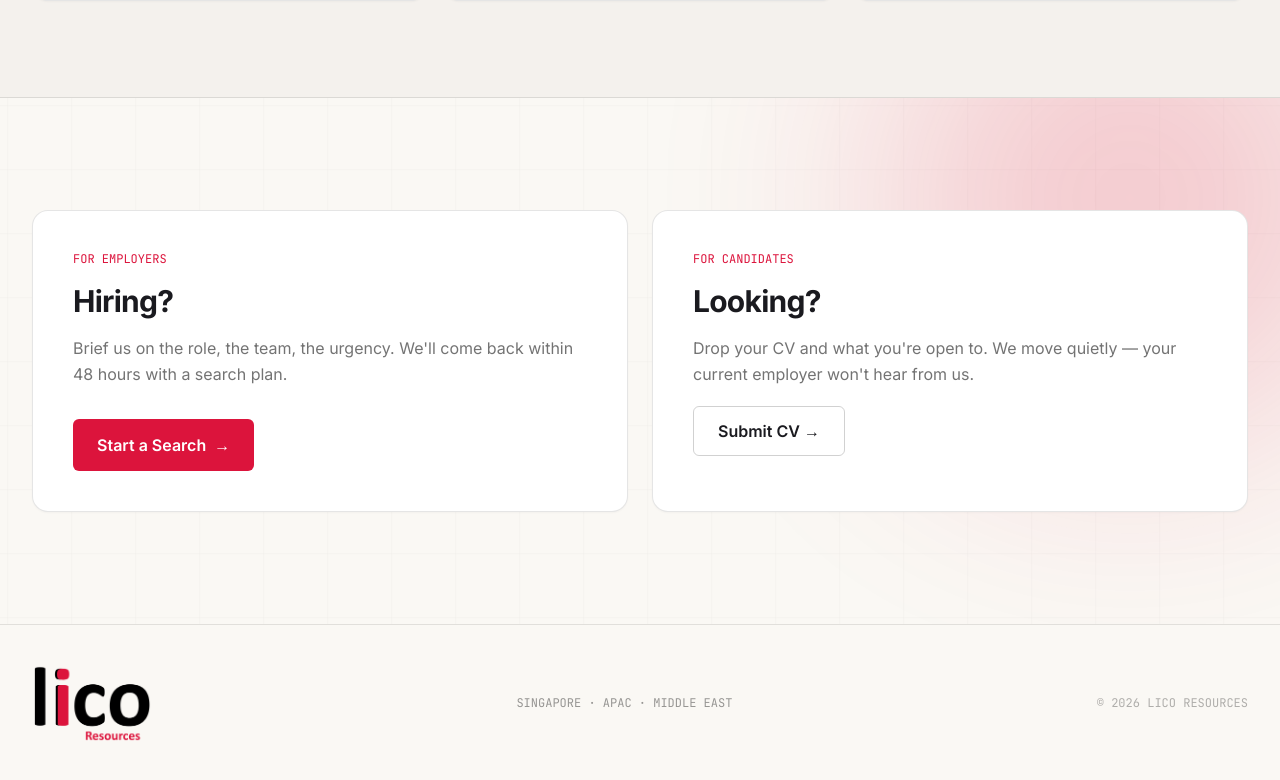
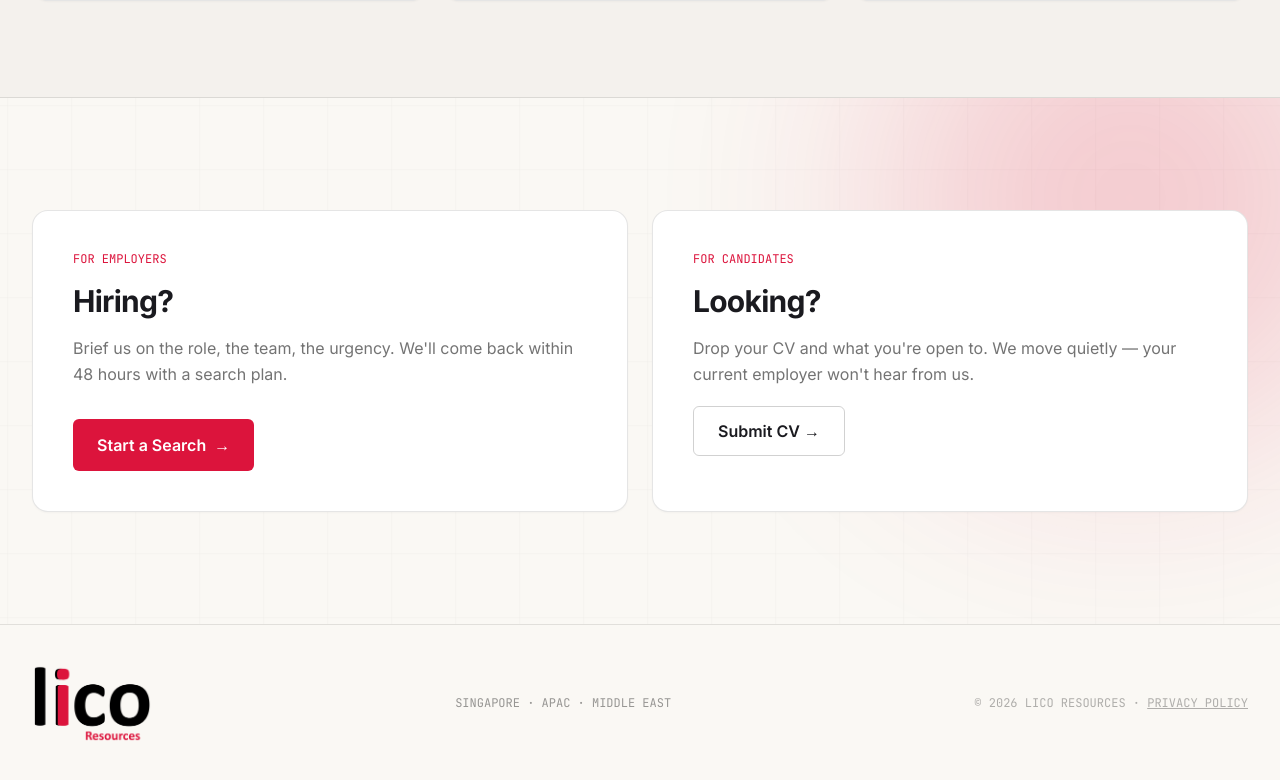
Before and after one commit to HanLeeLico/lico-resources-website, a Next.js app: page / in a window 1280 px wide. Shown: the part 5277-6057 px from the top of the page. Built offline with nearby package versions, Linux system fonts and the light colour scheme; no server answers.

Commit message:
Footer: add Privacy Policy link

```diff
--- a/components/Footer.tsx
+++ b/components/Footer.tsx
@@ -6,7 +6,7 @@ export default function Footer() {
       <div className="max-w-7xl mx-auto flex justify-between items-center flex-wrap gap-4">
         <Logo />
         <div className="mono text-xs text-black/40">SINGAPORE · APAC · MIDDLE EAST</div>
-        <div className="mono text-xs text-black/30">© {new Date().getFullYear()} LICO RESOURCES</div>
+        <div className="mono text-xs text-black/30">© {new Date().getFullYear()} LICO RESOURCES · <a href="/privacy" className="hover:text-black underline">PRIVACY POLICY</a></div>
       </div>
     </footer>
   );
```
